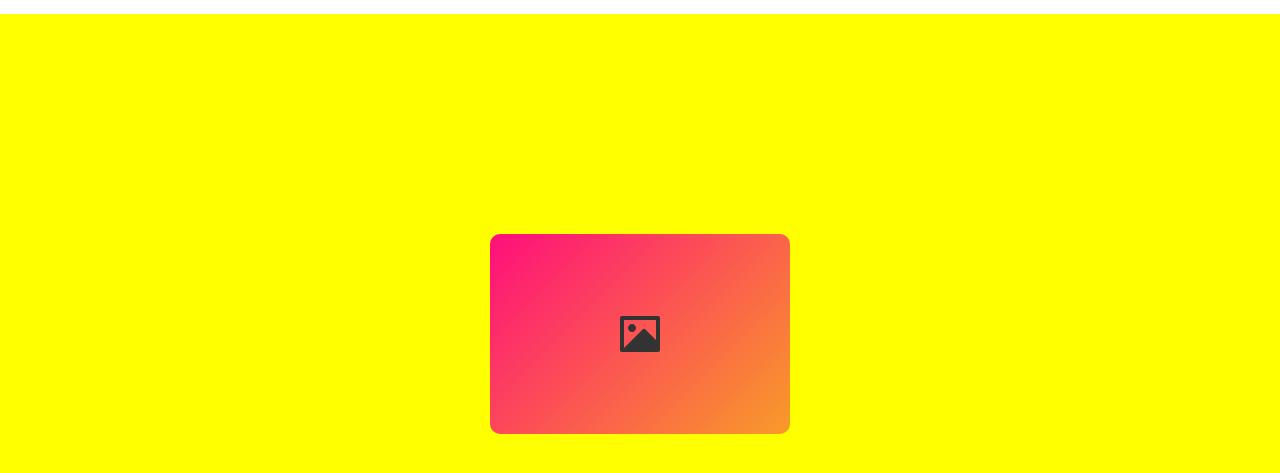
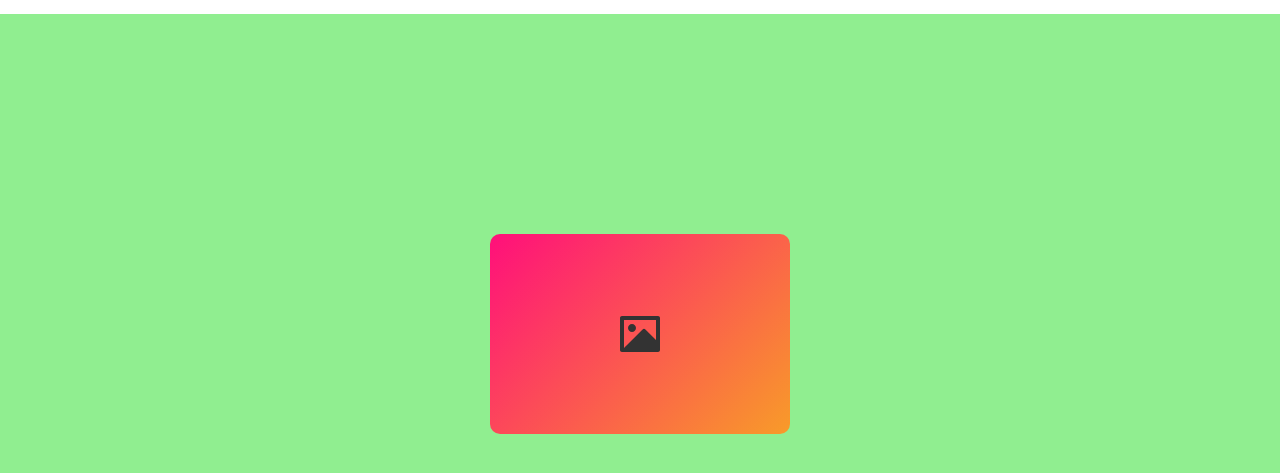
Before and after one commit to Samimohmand/ture-template, a plain HTML site: page index.html in a window 1280 px wide. Shown: the part 769-1242 px from the top of the page. Drawn offline with Linux system fonts and the light colour scheme.

Commit message:
background color changes

```diff
--- a/style.css
+++ b/style.css
@@ -107,9 +107,6 @@ header nav ul li{
     transform: rotate(-45deg);
   }
 
-  .first-c{
-
-  }
 
  #first-sec{
     margin-top:1rem ;
@@ -118,6 +115,6 @@ header nav ul li{
     display: flex;
   justify-content: center;
   align-items: center;
-  background-color: yellow;
+  background-color: lightgreen;
 
 }
```
